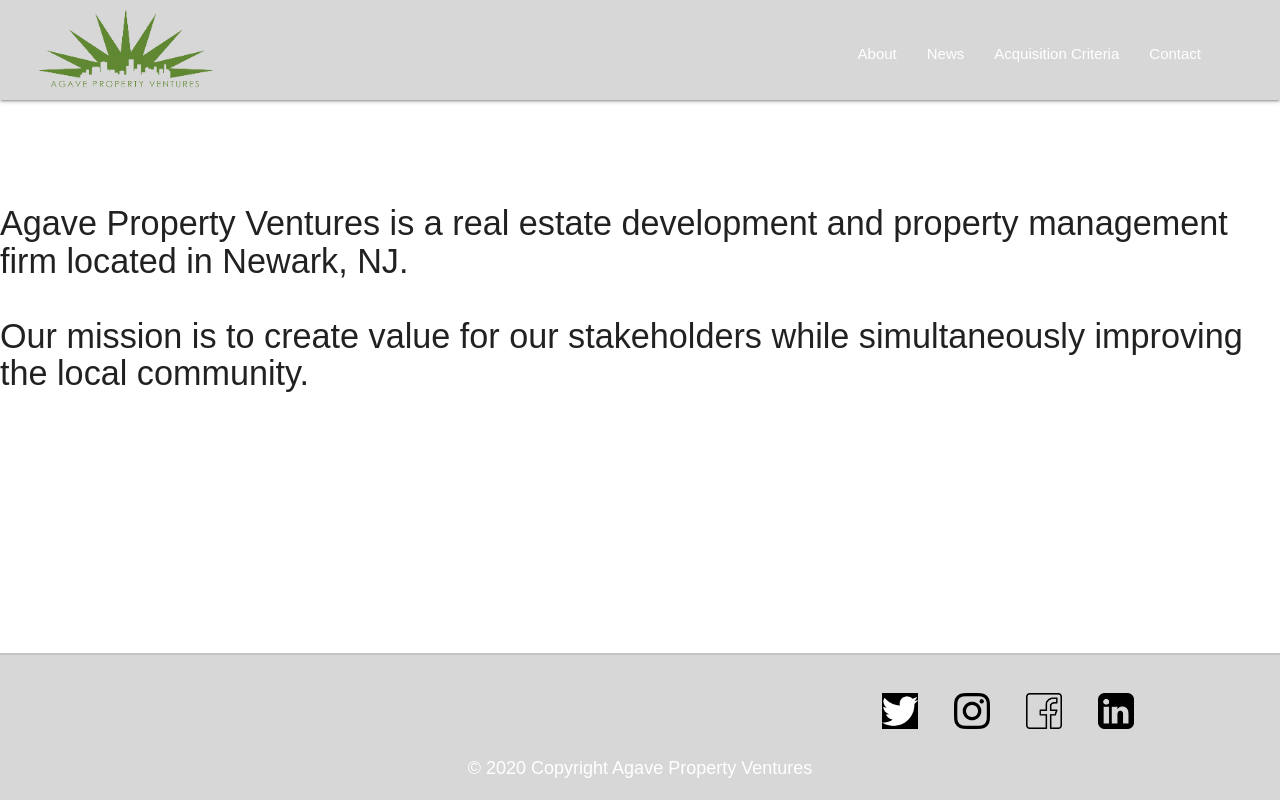
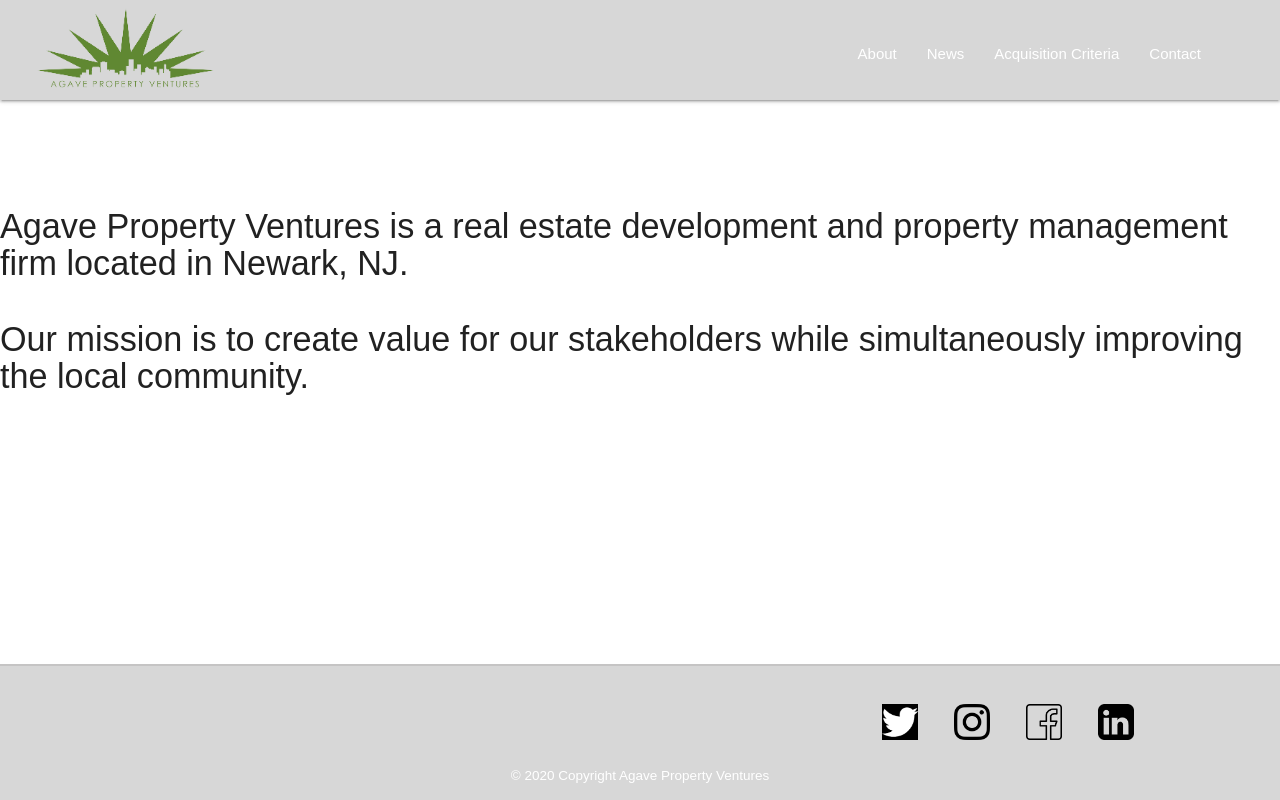
Before and after one commit to TheGreekCuban/agavepv, a React (Create React App) app in the folder client/: page / in a window 1280 px wide. Built offline with nearby package versions, Linux system fonts and the light colour scheme.

Commit message:
fixed padding

```diff
--- a/client/src/components/Footer/style.css
+++ b/client/src/components/Footer/style.css
@@ -10,6 +10,7 @@
 
 .copyright {
     padding: 0 0 1em 0;
+    font-size: .75em;
 }
 
 @media only screen and (min-width: 320px) and (max-width: 767px) {
```
